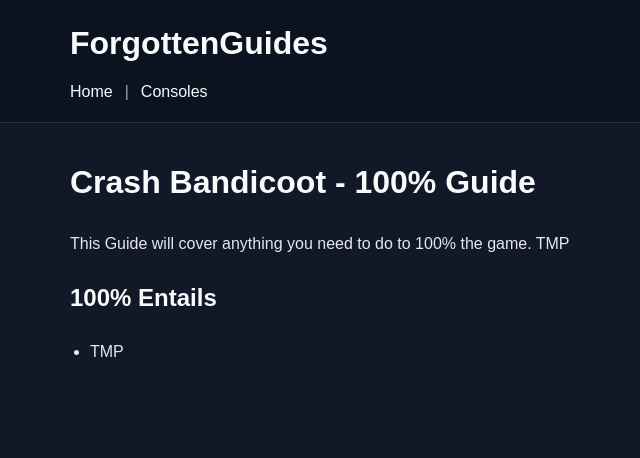
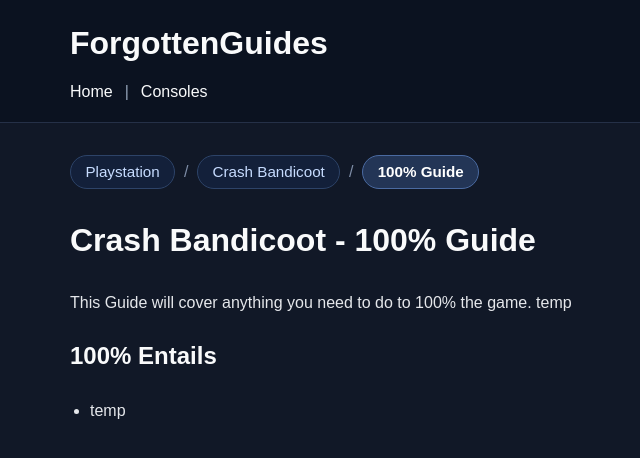
Before and after one commit to ForgottenGem/ForgottenGuides, a Jekyll site: the page built from playstation/cb1/100-percent-guidecb.md, in a window 1280 px wide. Shown: the top 458 px of the page, without its empty margins (120-760 px from the left). Built offline with Jekyll 4.4.1, drawn with Linux system fonts in a browser that asks for light colours; our own code applies the rules of GitHub Pages for plain Markdown files.

Commit message:
Update 100-percent-guidecb.md

```diff
--- a/playstation/cb1/100-percent-guidecb.md
+++ b/playstation/cb1/100-percent-guidecb.md
@@ -1,8 +1,16 @@
+<nav class="breadcrumbs" aria-label="Breadcrumb">
+  <a href="{{ '/playstation/' | relative_url }}">Playstation</a>
+  <span>/</span>
+  <a href="{{ '/playstation/cb1/' | relative_url }}">Crash Bandicoot</a>
+  <span>/</span>
+  <span class="current">100% Guide</span>
+</nav>
+
 # Crash Bandicoot - 100% Guide
 
 This Guide will cover anything you need to do to 100% the game.
-TMP
+temp
 
 ## 100% Entails
 
-- TMP
+- temp
```
